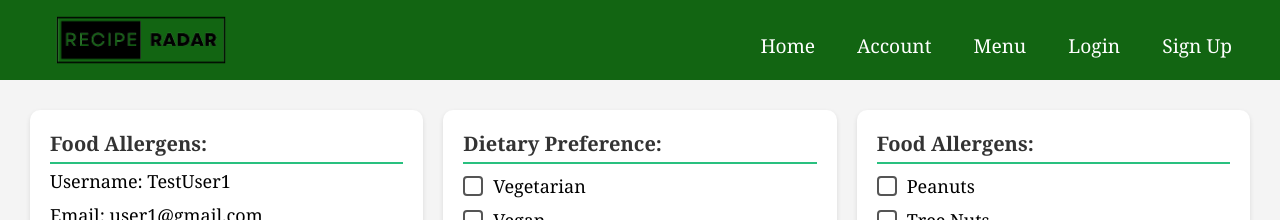
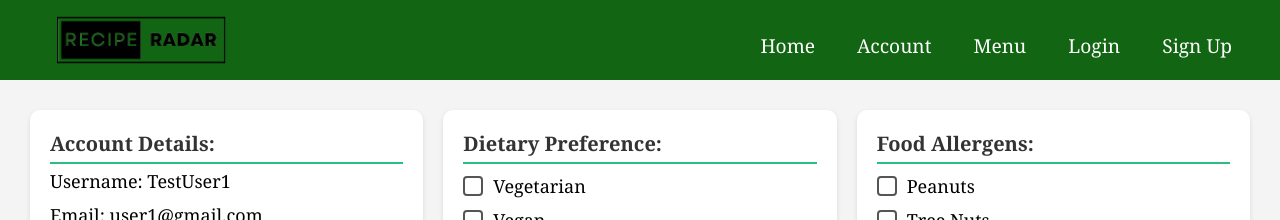
Before and after one commit to phatch9/Recipe-Radar, a React (Create React App) app in the folder spoonapp/: page /accountpage in a window 1280 px wide. Shown: the top 220 px of the page. Built offline with nearby package versions, Linux system fonts and the light colour scheme.

Commit message:
Fixed account details (was previous food preferences)

```diff
--- a/spoonapp/src/components/Pages/AccountPage.js
+++ b/spoonapp/src/components/Pages/AccountPage.js
@@ -21,7 +21,7 @@ function AccountPage() {
     return (
         <div className="preferences">
             <div className="account-details">
-                <h2 className="header-underline">Food Allergens:</h2>
+                <h2 className="header-underline">Account Details:</h2>
                 <p>Username: TestUser1</p>
                 <p>Email: user1@gmail.com</p>
             </div>
```
